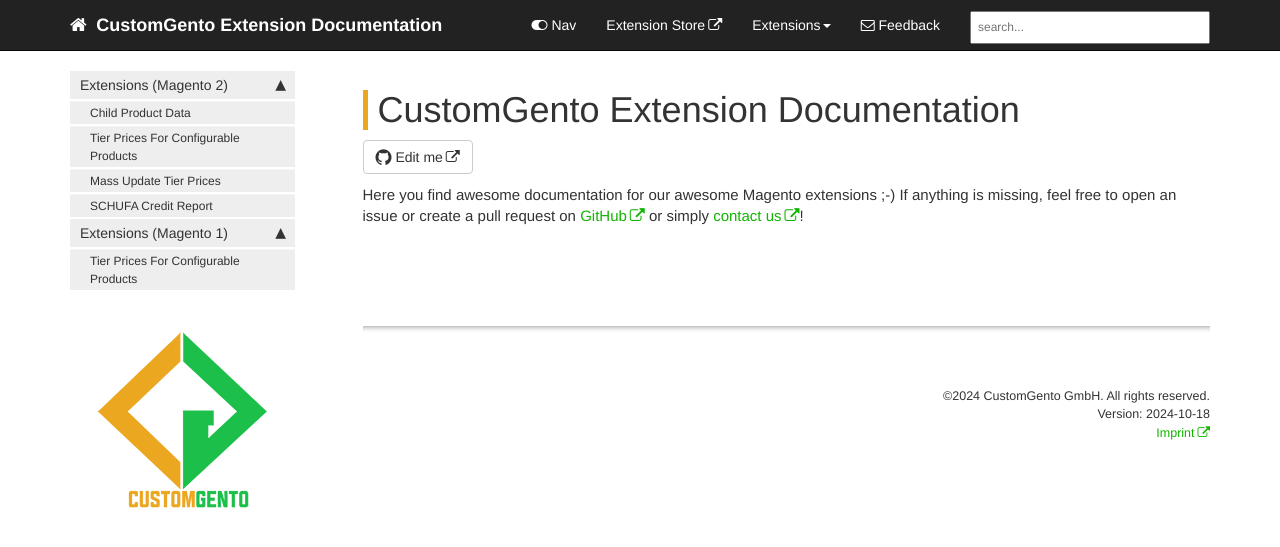
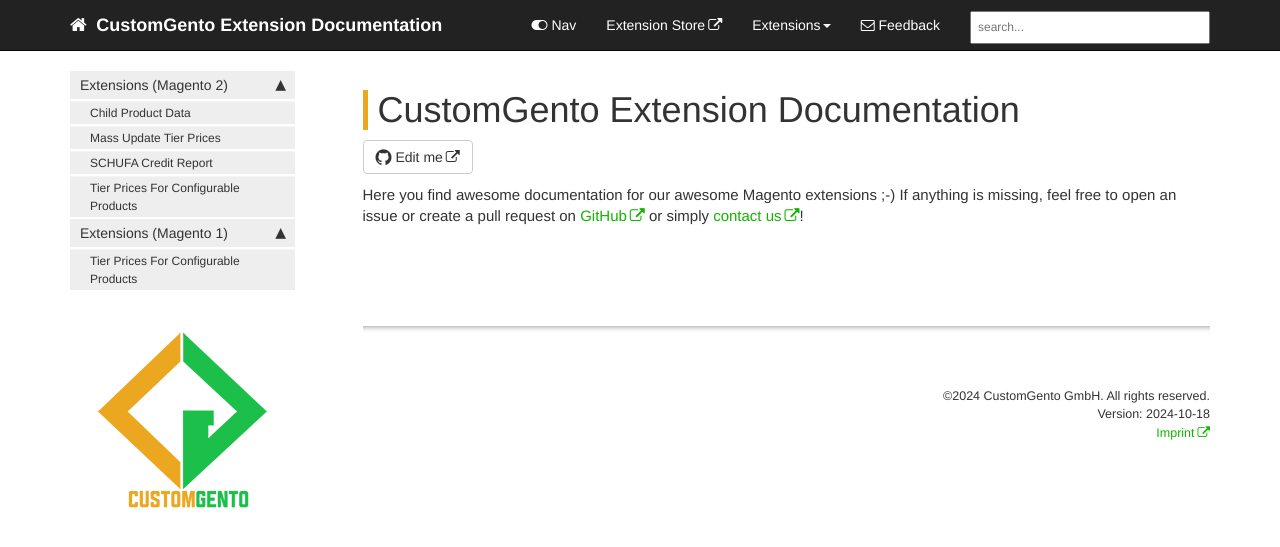
Before and after one commit to customgento/docs, a Jekyll site: the page built from index.md, in a window 1280 px wide. Shown: the top 547 px of the page. Built offline with Jekyll 4.4.1, drawn with Linux system fonts in a browser that asks for light colours; comment, search, counter and statistics services are not loaded.

```diff
--- a/_data/sidebars/home_sidebar.yml
+++ b/_data/sidebars/home_sidebar.yml
@@ -11,14 +11,14 @@ entries:
       - title: Child Product Data
         url: /child-product-data-m2.html
         output: web
-      - title: Tier Prices For Configurable Products
-        url: /tier-prices-for-configurable-products-m2.html
-        output: web
       - title: Mass Update Tier Prices
         url: /mass-update-tier-prices-m2.html
         output: web
       - title: SCHUFA Credit Report
         url: /schufa-credit-report-m2.html
+        output: web
+      - title: Tier Prices For Configurable Products
+        url: /tier-prices-for-configurable-products-m2.html
         output: web
   - title: Extensions (Magento 1)
     output: web
```
